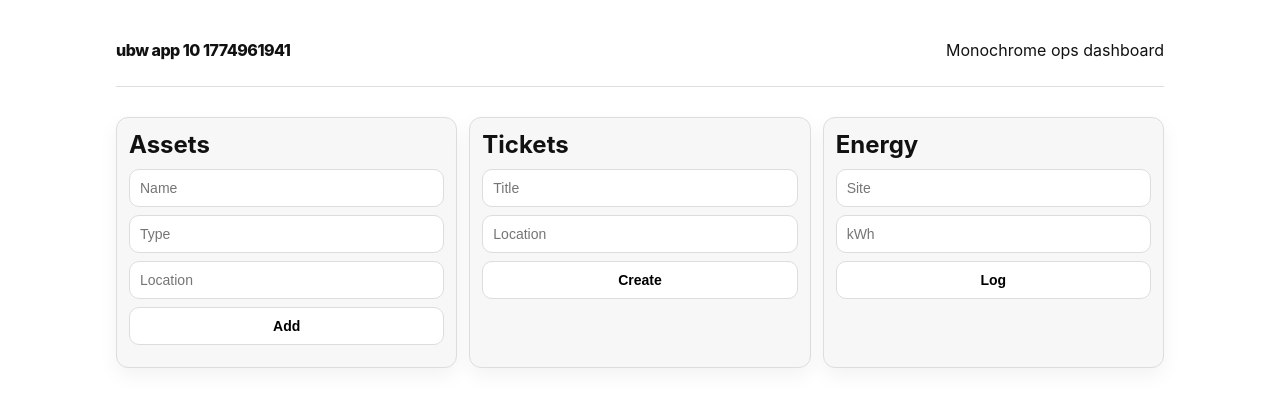
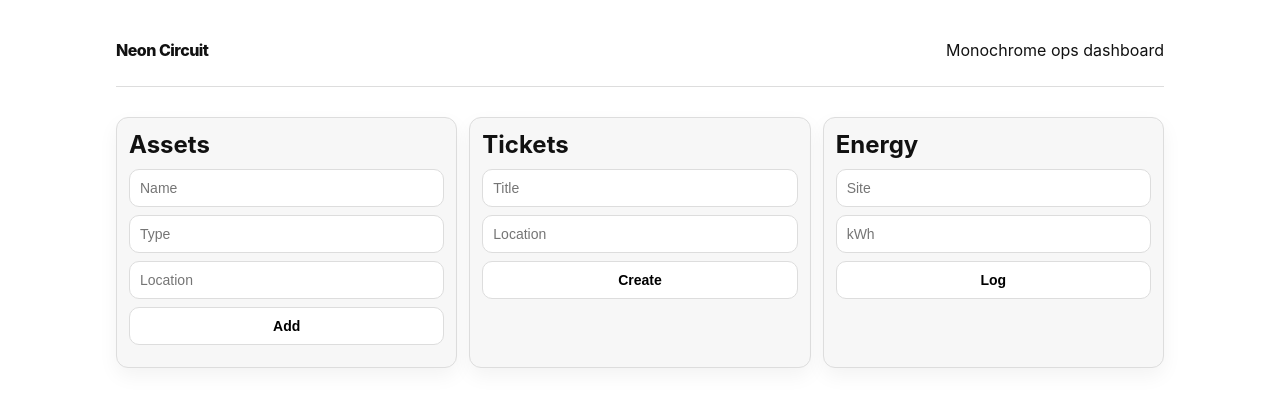
Before and after one commit to Ashutoshsingh20/bw-app-10-1774961941, a website: page public/index.html in a window 1280 px wide. Drawn offline with Linux system fonts and the light colour scheme; no server answers.

Commit message:
chore: brand app as Neon Circuit

```diff
--- a/public/index.html
+++ b/public/index.html
@@ -3,13 +3,13 @@
 <head>
   <meta charset="UTF-8" />
   <meta name="viewport" content="width=device-width, initial-scale=1.0" />
-  <title>ubw app 10 1774961941</title>
+  <title>Neon Circuit</title>
   <link rel="stylesheet" href="/style.css" />
 </head>
 <body>
   <div class="shell">
     <header>
-      <div class="logo">ubw app 10 1774961941</div>
+      <div class="logo">Neon Circuit</div>
       <p>Monochrome ops dashboard</p>
     </header>
     <section class="metrics" id="metrics"></section>
```
Also changed, not shown: package.json (+9 -3 lines), README.md.
